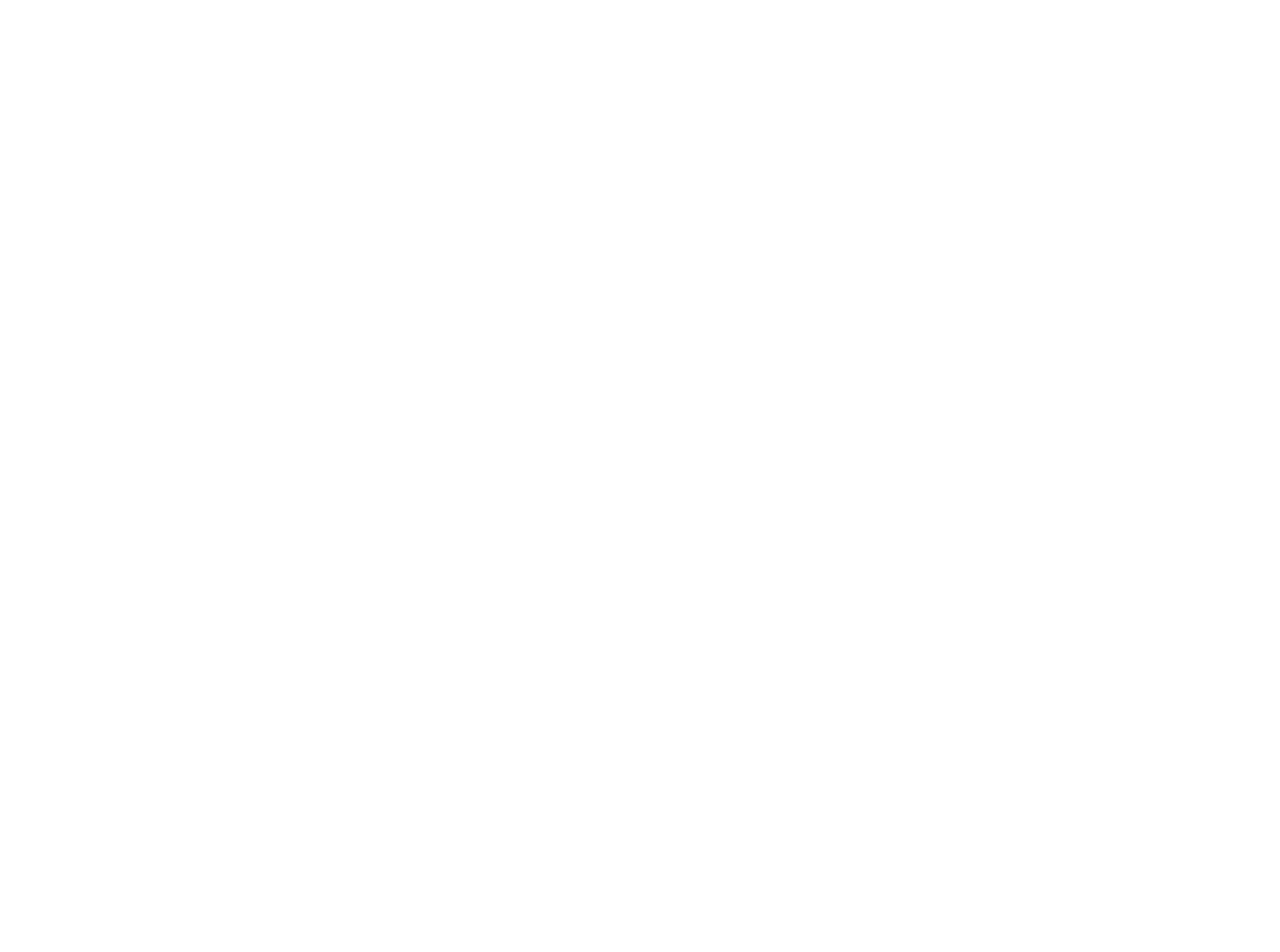
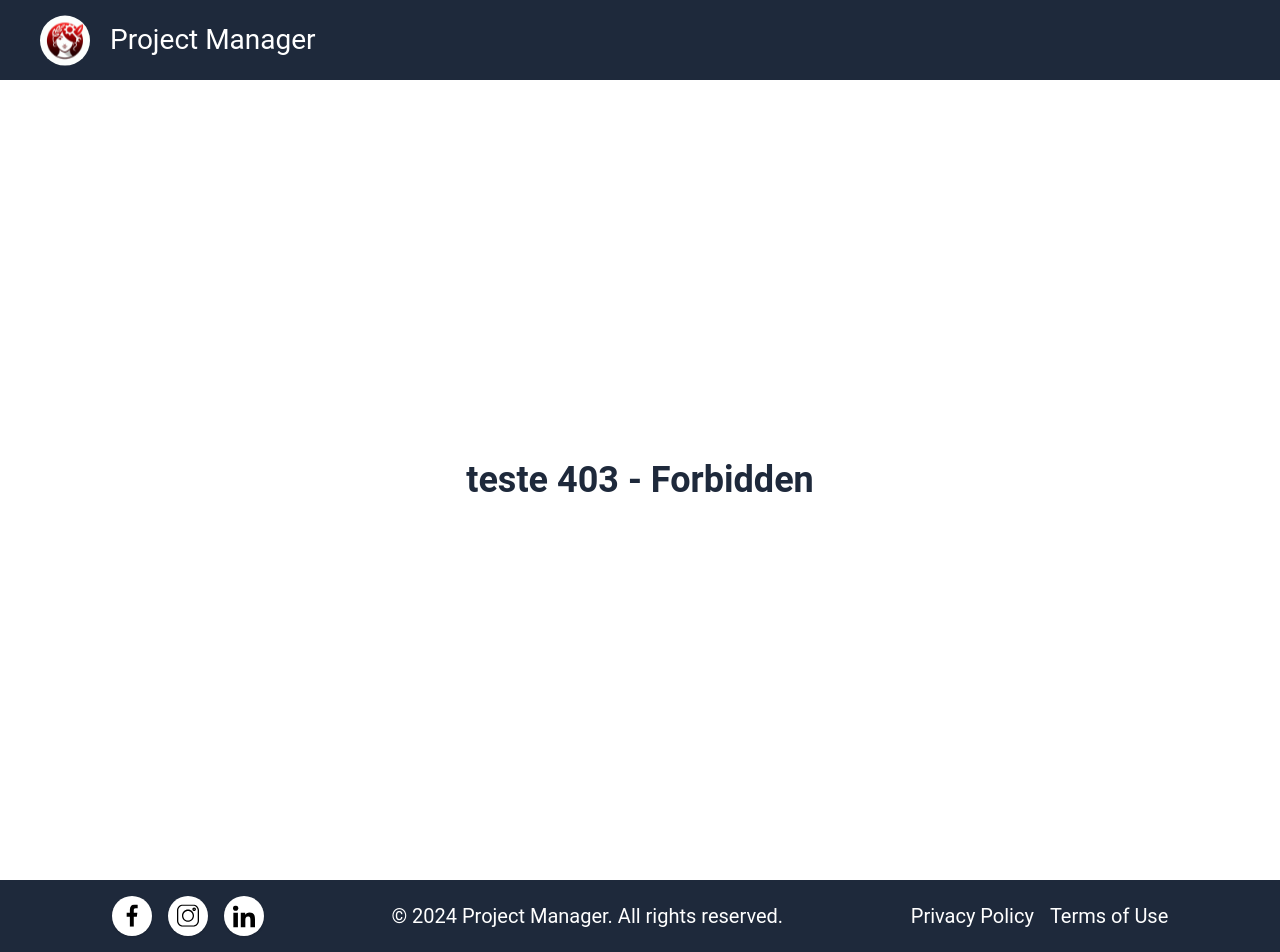
Before and after one commit to MVISHNU-BR/TI-REX-Desafio-02, a React (Vite) app in the folder project-manager/: page /403 in a window 1280 px wide. Before the commit this address had no page. Before the commit the page ends 800 px from the top, so only its background shows below. Built offline with nearby package versions, Linux system fonts and the light colour scheme.

Commit message:
Feat: add page error 404

```diff
--- /dev/null
+++ b/project-manager/src/components/Footer.tsx
@@ -0,0 +1,41 @@
+export default function Footer() {
+  return (
+    <footer className="bg-azul-escuro w-full flex items-center justify-center py-4 px-4 text-white">
+      <div className="container mx-auto flex flex-col lg:flex-row items-center justify-evenly gap-8">
+
+        <div className="flex items-center justify-between gap-4">
+          <a href="https://www.facebook.com"
+            className="w-10 h-10 flex items-center justify-center rounded-full bg-white shadow hover:shadow-md transition"
+            target="_blank" rel="noopener noreferrer" aria-label="Facebook">
+            <img className="w-6 h-6 object-contain" src="src/assets/facebook.svg" alt="logo-facebook" />
+          </a>
+
+          <a href="https://www.instagram.com"
+            className="w-10 h-10 flex items-center justify-center rounded-full bg-white shadow hover:shadow-md transition"
+            target="_blank" rel="noopener noreferrer" aria-label="Instagram">
+            <img className="w-6 h-6 object-contain" src="src/assets/instagram.svg" alt="logo-instagram" />
+          </a>
+
+          <a href="https://www.linkedin.com"
+            className="w-10 h-10 flex items-center justify-center rounded-full bg-white shadow hover:shadow-md transition"
+            target="_blank" rel="noopener noreferrer" aria-label="LinkedIn">
+            <img className="w-6 h-6 object-contain" src="src/assets/linkedin.svg" alt="logo-linkedin" />
+          </a>
+        </div>
+
+        <div className="flex items-center justify-center text-center text-[20px]">
+          <p>© 2024 Project Manager. All rights reserved.</p>
+        </div>
+
+        <div className="flex items-center justify-between gap-4 text-[20px]">
+          <a href="/privacy" className="hover:underline">
+            Privacy Policy
+          </a>
+          <a href="/terms" className="hover:underline">
+            Terms of Use
+          </a>
+        </div>
+      </div>
+    </footer>
+  );
+};
--- a/project-manager/src/main.tsx
+++ b/project-manager/src/main.tsx
@@ -5,6 +5,8 @@ import "./index.css";
 import Home from "./pages/Home";
 import Login from "./pages/Login";
 import Register from "./pages/Register";
+import NotFound from "./pages/NotFound";
+import Forbidden from "./pages/Forbidden";
 
 createRoot(document.getElementById("root")!).render(
   <BrowserRouter>
@@ -13,6 +15,8 @@ createRoot(document.getElementById("root")!).render(
         <Route path="/" element={<Home />}></Route>
         <Route path="/login" element={<Login />}></Route>
         <Route path="/register" element={<Register />}></Route>
+        <Route path="*" element={<NotFound />}></Route>
+        <Route path="/403" element={<Forbidden />}></Route>
       </Routes>
     </StrictMode>
   </BrowserRouter>
--- /dev/null
+++ b/project-manager/src/pages/Forbidden.tsx
@@ -0,0 +1,15 @@
+import Header from "../components/Header";
+import Footer from "../components/Footer";
+
+export default function NotFound() {
+  return (
+    <div>
+      <Header />
+      <main className="h-screen flex items-center justify-center">
+        <h1 className="text-4xl text-azul-escuro font-bold">teste 403 - Forbidden</h1>
+      </main>
+      <Footer />
+    </div>
+
+  );
+}
--- /dev/null
+++ b/project-manager/src/pages/NotFound.tsx
@@ -0,0 +1,36 @@
+import Header from "../components/Header";
+import Footer from "../components/Footer";
+import { Link } from "react-router";
+
+
+export default function NotFound() {
+  return (
+    <div className="flex flex-col min-h-screen">
+      <Header />
+      <main className="flex-grow flex items-center justify-center">
+            <div className="w-[956px] h-[439px] flex items-center justify-center overflow-hidden">
+                <div className="flex items-center gap-8 w-full h-full">
+                    <img
+                        src="src/assets/404.png"
+                        alt="Post-it"
+                        className="w-[227px] h-[220px] md:w-[455px] md:h-[439px] max-w-full max-h-full object-contain"
+                    />
+                    <div className="w-full h-full flex flex-col justify-center">
+                        <h1 className="font-roboto mb-4" style={{ fontSize: "88px" }}>
+                            404
+                        </h1>
+                        <p className="text-lg text-black-500 mb-4 word-break" style={{ fontSize: "24px" }}>
+                            Oops! Nothing to see here, just a lost kanban task.
+                        </p>
+                        <Link to="/" className="text-blue-500 text-right hover:underline font-semibold">
+                            Go back to home
+                        </Link>
+                    </div>
+                </div>
+            </div>
+    </main>
+
+      <Footer />
+    </div>
+  );
+}
```
